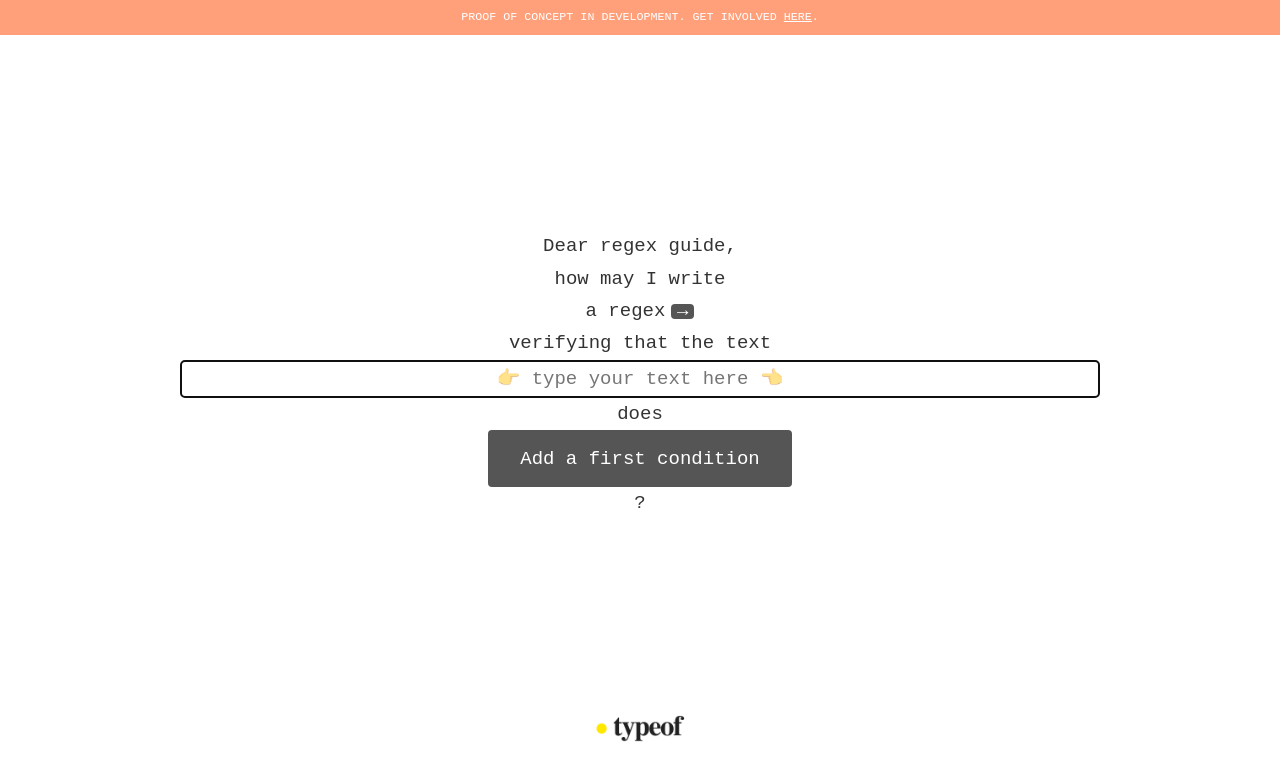
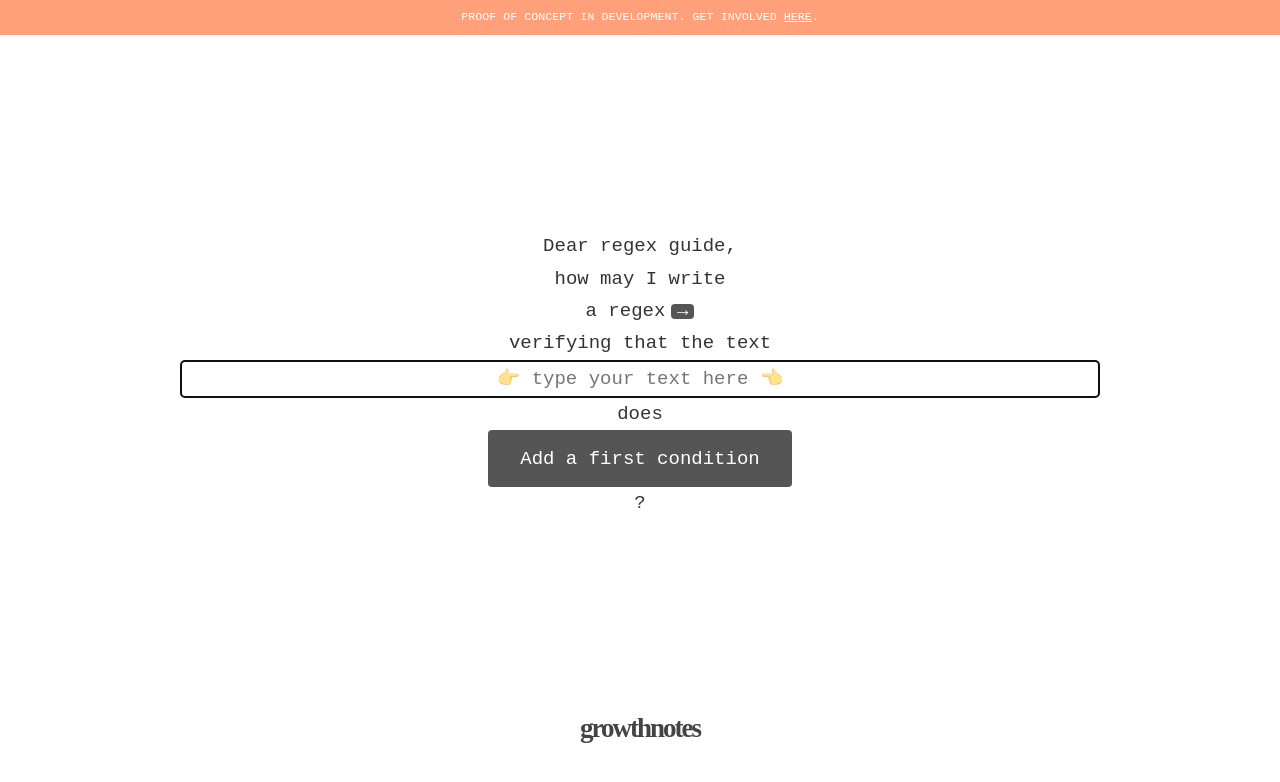
Before and after one commit to pacdiv/regex.guide, a Gatsby site: page / in a window 1280 px wide. Built offline with nearby package versions, Linux system fonts and the light colour scheme; Gatsby itself is replaced by a stand-in of ours.

Commit message:
Updated the footer logo

```diff
--- a/src/components/utils/footer-logo.js
+++ b/src/components/utils/footer-logo.js
@@ -1,21 +1,29 @@
 import React from "react"
-import { useStaticQuery, graphql } from "gatsby"
-import Img from "gatsby-image"
+import styled from "@emotion/styled"
 
-const Image = () => {
-  const data = useStaticQuery(graphql`
-    query {
-      placeholderImage: file(relativePath: { eq: "typeof.png" }) {
-        childImageSharp {
-          fluid(maxWidth: 300) {
-            ...GatsbyImageSharpFluid
-          }
-        }
-      }
-    }
-  `)
+const StyledLogo = styled.p`
+  text-align: center;
 
-  return <Img fluid={data.placeholderImage.childImageSharp.fluid} />
+  a {
+    color: #444;
+    font-family: "Times New Roman";
+    font-size: 1.5rem;
+    font-weight: 600;
+    letter-spacing: -2px;
+    margin-top: 0px;
+    text-decoration: none;
+    font-style: normal;
+  }
+`
+
+const FooterLogo = () => {
+  return (
+    <StyledLogo>
+      <a href="http://bit.ly/2koZuQp" target="blank_">
+        growthnotes
+      </a>
+    </StyledLogo>
+  )
 }
 
-export default Image
+export default FooterLogo
--- a/src/pages/index.js
+++ b/src/pages/index.js
@@ -15,9 +15,8 @@ const PlaygroundContainer = styled.div`
   padding: 4em 0;
 `
 
-const MoreInfoParagraph = styled.div`
+const MoreInfo = styled.div`
   margin: 0 auto 2em;
-  max-width: 6em;
 `
 
 const IndexPage = () => (
@@ -26,11 +25,9 @@ const IndexPage = () => (
     <PlaygroundContainer>
       <Playground />
     </PlaygroundContainer>
-    <MoreInfoParagraph>
-      <a href="http://bit.ly/2ZJjUTy" target="blank_">
-        <FooterLogo />
-      </a>
-    </MoreInfoParagraph>
+    <MoreInfo>
+      <FooterLogo />
+    </MoreInfo>
   </Layout>
 )
 
```
Also changed, not shown: README.md.
